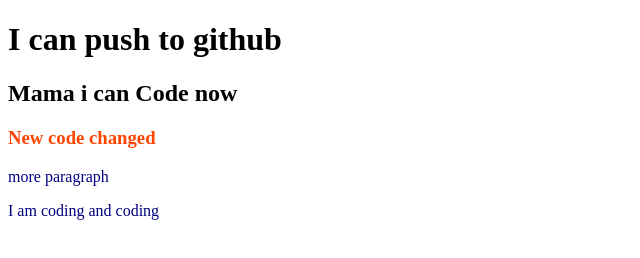
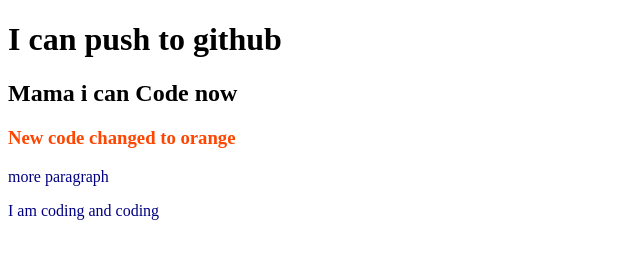
Before and after one commit to Sharier475/my-second-repo, a plain HTML site: page index.html in a window 1280 px wide. Shown: the full height of the page, 0-640 px from the left. Drawn offline with Linux system fonts and the light colour scheme.

Commit message:
changed to orange

```diff
--- a/index.html
+++ b/index.html
@@ -10,7 +10,7 @@
 <body>
     <h1>I can push to github</h1>
     <h2>Mama i can Code now</h2>
-    <h3>New code changed</h3>
+    <h3>New code changed to orange</h3>
     <p>more paragraph</p>
     <p>I am coding and coding</p>
 
```
